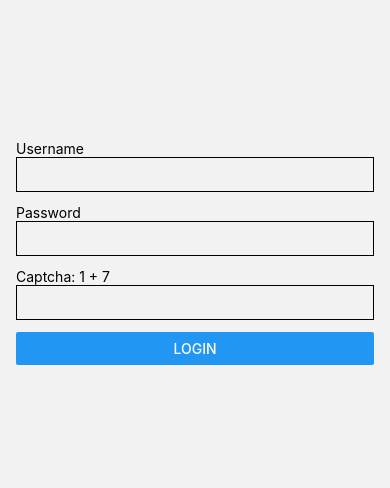
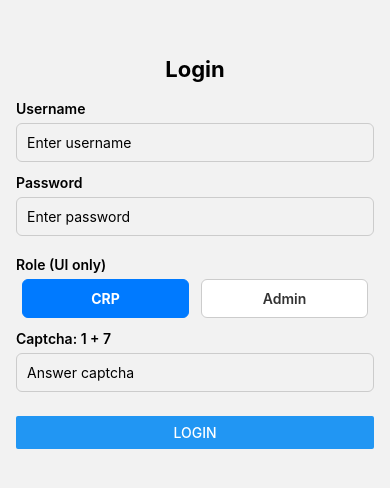
Before and after one commit to aayushmohan2099/CRP-EP-DEMO, a React Native app: screen /CRPDashboard in a window 390 px wide. Shown: the part 170-658 px from the top of the page. Built offline with nearby package versions, Linux system fonts and the light colour scheme.

Commit message:
Login Sucessfully fixed || App still Unstable

```diff
--- a/package.json
+++ b/package.json
@@ -11,6 +11,7 @@
   },
   "dependencies": {
     "@react-native-async-storage/async-storage": "^2.2.0",
+    "@react-native-picker/picker": "^2.11.4",
     "@react-native/new-app-screen": "0.82.1",
     "@react-navigation/native": "^7.1.18",
     "@react-navigation/native-stack": "^7.5.1",
--- a/src/api/gsApi.js
+++ b/src/api/gsApi.js
@@ -1,29 +1,66 @@
-const BASE_URL = 'https://script.google.com/macros/s/AKfycbyg8YtKekjYsmOrij_LNeqT8ZNl1ZAv_PTq7dr-uZ15hAFG6U1goUX-3Ru4Sc8MvOv8/exec';
+// src/api/gsApi.js
+// Updated API wrapper — login will POST username/password at top-level
+const BASE_URL = 'https://script.google.com/macros/s/AKfycbwNwkG9baa5nU1HJKFhRZdM7toMbDmTOmT2j79WZEfhnT3PpPq6TKek1-rUctdvOqX1/exec';
 
 async function call(action, params = {}) {
-  // build query string
-  const url = new URL(BASE_URL);
-  url.searchParams.append('action', action);
-  for (const k in params) {
-    if (typeof params[k] === 'object') url.searchParams.append(k, JSON.stringify(params[k]));
-    else if (params[k] !== undefined && params[k] !== null) url.searchParams.append(k, params[k]);
+  // Force POST for long payloads and for login specifically
+  const shouldPost = (
+    action === 'upload_media' ||
+    action === 'create' ||
+    action === 'update' ||
+    action === 'login' || // <--- ensure login uses POST with JSON body (username/password top-level)
+    params.payload !== undefined
+  );
+
+  if (shouldPost) {
+    const body = Object.assign({}, params, { action });
+    console.log('[gsApi] POST body', JSON.stringify(body).slice(0,2000));
+    try {
+      const res = await fetch(BASE_URL, {
+        method: 'POST',
+        headers: { 'Content-Type': 'application/json' },
+        body: JSON.stringify(body),
+      });
+      const text = await res.text();
+      console.log('[gsApi] POST', action, 'status', res.status, 'raw (first1k):', text && text.slice ? text.slice(0,1000) : text);
+      try { return JSON.parse(text); } catch (err) { return { __parse_error: true, status: res.status, text }; }
+    } catch (err) {
+      console.log('[gsApi] POST error', String(err));
+      return { __error: true, message: String(err) };
+    }
+  } else {
+    const url = new URL(BASE_URL);
+    url.searchParams.append('action', action);
+    for (const k in params) {
+      if (params[k] === undefined || params[k] === null) continue;
+      if (typeof params[k] === 'object') url.searchParams.append(k, JSON.stringify(params[k]));
+      else url.searchParams.append(k, params[k]);
+    }
+    console.log('[gsApi] GET url', url.toString());
+    try {
+      const res = await fetch(url.toString());
+      const text = await res.text();
+      console.log('[gsApi] GET', action, 'status', res.status, 'raw (first1k):', text && text.slice ? text.slice(0,1000) : text);
+      try { return JSON.parse(text); } catch (err) { return { __parse_error: true, status: res.status, text }; }
+    } catch (err) {
+      console.log('[gsApi] GET error', String(err));
+      return { __error: true, message: String(err) };
+    }
   }
-  const res = await fetch(url.toString());
-  const json = await res.json();
-  return json;
 }
 
 export default {
   list: (table) => call('list', { table }),
   read: (table, filterField, filterValue) => call('read', { table, filterField, filterValue }),
-  create: (table, payload) => call('create', { table, payload: JSON.stringify(payload) }),
-  update: (table, payload) => call('update', { table, payload: JSON.stringify(payload) }),
+  create: (table, payload) => call('create', { table, payload }),
+  update: (table, payload) => call('update', { table, payload }),
   delete: (table, id) => call('delete', { table, id }),
+  // LOGIN: send top-level username & password and force POST (see shouldPost)
   login: (username, password) => call('login', { username, password }),
   panchayatsByClf: (clf_id) => call('panchayats_by_clf', { clf_id }),
   villagesByPanchayat: (panchayat_id) => call('villages_by_panchayat', { panchayat_id }),
   shgsByVillage: (village_id) => call('shgs_by_village', { village_id }),
   beneficiariesByShg: (shg_id, recorded) => call('beneficiaries_by_shg', { shg_id, recorded }),
   analyticsByDistrict: () => call('analytics_by_district', {}),
-  uploadMedia: (files, folderId) => call('upload_media', { payload: JSON.stringify({ files, folderId }) }),
+  uploadMedia: (files, folderId) => call('upload_media', { payload: { files, folderId } }),
 };
--- a/src/screens/CRPDashboard.jsx
+++ b/src/screens/CRPDashboard.jsx
@@ -1,39 +1,92 @@
 import React, { useEffect, useState } from 'react';
-import { View, Text, Button, ScrollView } from 'react-native';
+import { View, Text, Button, ScrollView, ActivityIndicator, Alert } from 'react-native';
 import { getUser, clearUser } from '../utils/auth';
 import gsApi from '../api/gsApi';
 
 export default function CRPDashboard({ navigation }) {
   const [user, setUser] = useState(null);
   const [panchayats, setPanchayats] = useState([]);
+  const [loading, setLoading] = useState(true);
 
   useEffect(() => {
     (async () => {
-      const u = await getUser();
-      setUser(u);
-      if (u && u.assigned_clf_id) {
-        const res = await gsApi.panchayatsByClf(u.assigned_clf_id);
-        setPanchayats(res || []);
+      setLoading(true);
+      try {
+        const u = await getUser();
+        setUser(u || null);
+        if (u && u.assigned_clf_id) {
+          const res = await gsApi.panchayatsByClf(u.assigned_clf_id);
+          // Defensive handling: make sure res is an array
+          if (Array.isArray(res)) {
+            setPanchayats(res);
+          } else {
+            // If API returned an error diagnostic or wrapper, surface it
+            if (res && res.__parse_error) {
+              Alert.alert('Server error', 'Invalid server response: ' + (res.text ? res.text.slice(0,300) : ''));
+            } else if (res && res.__error) {
+              Alert.alert('Network error', res.message || 'Unknown network error');
+            } else if (res && res.error) {
+              Alert.alert('Server error', res.error);
+            } else {
+              // fallback: set empty array
+              setPanchayats([]);
+            }
+          }
+        } else {
+          setPanchayats([]);
+        }
+      } catch (err) {
+        console.warn('CRPDashboard load error', err);
+        Alert.alert('Error', String(err));
+        setPanchayats([]);
+      } finally {
+        setLoading(false);
       }
     })();
   }, []);
 
-  const logout = async () => { await clearUser(); navigation.replace('Login'); };
+  const logout = async () => {
+    await clearUser();
+    navigation.replace('Login');
+  };
 
   return (
-    <ScrollView style={{ flex:1, padding:16 }}>
-      <Text style={{ fontSize:20 }}>Welcome {user ? user.username : ''}</Text>
+    <ScrollView style={{ flex: 1, padding: 16 }}>
+      <Text style={{ fontSize: 20 }}>Welcome {user ? user.username : ''}</Text>
 
-      <Text style={{ marginTop:12, fontWeight:'bold' }}>Analytics (Your CLF)</Text>
-      {panchayats.map(p => (
-        <View key={p.id} style={{ padding:8, borderBottomWidth:1, borderColor:'#eee' }}>
-          <Text>{p.name} — Recorded: {p.recorded_count}</Text>
+      <Text style={{ marginTop: 12, fontWeight: 'bold' }}>Analytics (Your CLF)</Text>
+
+      {loading ? (
+        <View style={{ marginVertical: 20, alignItems: 'center' }}>
+          <ActivityIndicator size="large" />
         </View>
-      ))}
+      ) : (
+        <>
+          {panchayats.length === 0 ? (
+            <Text style={{ marginVertical: 12, color: '#666' }}>No Panchayats found or no data recorded yet.</Text>
+          ) : (
+            panchayats.map(p => (
+              <View key={p.id} style={{ padding: 8, borderBottomWidth: 1, borderColor: '#eee' }}>
+                <Text>{p.name} — Recorded: {p.recorded_count ?? 0}</Text>
+              </View>
+            ))
+          )}
+        </>
+      )}
 
-      <Button title="Record new Beneficiary Enterprise" onPress={() => navigation.navigate('SelectGP')} />
-      <Button title="View Recorded Beneficiaries" onPress={() => navigation.navigate('SelectGP', { viewOnly: true })} />
-      <Button title="Logout" onPress={logout} color='red' />
+      <View style={{ marginTop: 20 }}>
+        <Button title="Record new Beneficiary Enterprise" onPress={() => navigation.navigate('SelectGP')} />
+      </View>
+
+      <View style={{ marginTop: 12 }}>
+        <Button title="View Recorded Beneficiaries" onPress={() => navigation.navigate('SelectGP', { viewOnly: true })} />
+      </View>
+
+      <View style={{ marginTop: 12 }}>
+        <Button title="Logout" onPress={logout} color="red" />
+      </View>
+
+      <View style={{ height: 24 }} />
     </ScrollView>
   );
 }
--- a/src/screens/LoginScreen.jsx
+++ b/src/screens/LoginScreen.jsx
@@ -1,41 +1,126 @@
 import React, { useState } from 'react';
-import { View, Text, TextInput, Button, Alert } from 'react-native';
+import { View, Text, TextInput, Button, Alert, TouchableOpacity, StyleSheet } from 'react-native';
 import gsApi from '../api/gsApi';
 import { saveUser } from '../utils/auth';
 
 function randomCaptcha() {
-  const a = Math.floor(Math.random()*9)+1;
-  const b = Math.floor(Math.random()*9)+1;
-  return { q: `${a} + ${b}`, ans: String(a+b) };
+  const a = Math.floor(Math.random() * 9) + 1;
+  const b = Math.floor(Math.random() * 9) + 1;
+  return { q: `${a} + ${b}`, ans: String(a + b) };
 }
 
 export default function LoginScreen({ navigation }) {
   const [username, setUsername] = useState('');
   const [password, setPassword] = useState('');
+  const [selectedRole, setSelectedRole] = useState('CRP'); // UI-only selection
   const [captcha] = useState(randomCaptcha());
   const [captchaInput, setCaptchaInput] = useState('');
+  const [loading, setLoading] = useState(false);
 
   const doLogin = async () => {
-    if (String(captchaInput).trim() !== String(captcha.ans)) return Alert.alert('Captcha incorrect');
-    const res = await gsApi.login(username, password);
-    if (res && res.success) {
-      await saveUser(res.user);
-      if (String(res.user.role).toLowerCase() === 'crp') navigation.replace('CRPDashboard');
-      else navigation.replace('AdminDashboard');
-    } else {
-      Alert.alert('Login failed', res.message || 'Invalid credentials');
+    if (String(captchaInput).trim() !== String(captcha.ans)) {
+      return Alert.alert('Captcha incorrect');
+    }
+    if (!username || !password) {
+      return Alert.alert('Validation', 'Please enter username and password');
+    }
+
+    setLoading(true);
+    try {
+      // NOTE: only username & password are sent to GAS (role is UI-only)
+      const res = await gsApi.login(username, password);
+
+      if (res && res.success) {
+        await saveUser(res.user);
+        // Use server-side role to decide navigation (server is authority)
+        const serverRole = String(res.user.role || '').toLowerCase();
+        if (serverRole === 'crp') navigation.replace('CRPDashboard');
+        else navigation.replace('AdminDashboard');
+      } else {
+        Alert.alert('Login failed', res && (res.message || res.text) ? (res.message || res.text) : 'Invalid credentials');
+      }
+    } catch (err) {
+      Alert.alert('Error', String(err));
+    } finally {
+      setLoading(false);
     }
   };
 
   return (
-    <View style={{ flex:1, padding:16, justifyContent:'center' }}>
-      <Text>Username</Text>
-      <TextInput value={username} onChangeText={setUsername} style={{ borderWidth:1, marginBottom:12, padding:8 }} />
-      <Text>Password</Text>
-      <TextInput secureTextEntry value={password} onChangeText={setPassword} style={{ borderWidth:1, marginBottom:12, padding:8 }} />
-      <Text>Captcha: {captcha.q}</Text>
-      <TextInput value={captchaInput} onChangeText={setCaptchaInput} style={{ borderWidth:1, marginBottom:12, padding:8 }} keyboardType='numeric' />
-      <Button title="Login" onPress={doLogin} />
+    <View style={styles.container}>
+      <Text style={styles.title}>Login</Text>
+
+      <Text style={styles.label}>Username</Text>
+      <TextInput
+        value={username}
+        onChangeText={setUsername}
+        style={styles.input}
+        placeholder="Enter username"
+        autoCapitalize="none"
+      />
+
+      <Text style={styles.label}>Password</Text>
+      <TextInput
+        secureTextEntry
+        value={password}
+        onChangeText={setPassword}
+        style={styles.input}
+        placeholder="Enter password"
+      />
+
+      <Text style={[styles.label, { marginTop: 8 }]}>Role (UI only)</Text>
+      <View style={styles.roleRow}>
+        <TouchableOpacity
+          style={[styles.roleButton, selectedRole === 'CRP' ? styles.roleButtonActive : null]}
+          onPress={() => setSelectedRole('CRP')}
+        >
+          <Text style={selectedRole === 'CRP' ? styles.roleTextActive : styles.roleText}>CRP</Text>
+        </TouchableOpacity>
+
+        <TouchableOpacity
+          style={[styles.roleButton, selectedRole === 'Admin' ? styles.roleButtonActive : null]}
+          onPress={() => setSelectedRole('Admin')}
+        >
+          <Text style={selectedRole === 'Admin' ? styles.roleTextActive : styles.roleText}>Admin</Text>
+        </TouchableOpacity>
+      </View>
+
+      <Text style={styles.label}>Captcha: {captcha.q}</Text>
+      <TextInput
+        value={captchaInput}
+        onChangeText={setCaptchaInput}
+        style={styles.input}
+        placeholder="Answer captcha"
+        keyboardType="numeric"
+      />
+
+      <View style={{ marginTop: 12 }}>
+        <Button title={loading ? 'Logging in...' : 'Login'} onPress={doLogin} disabled={loading} />
+      </View>
     </View>
   );
 }
+
+const styles = StyleSheet.create({
+  container: { flex: 1, padding: 16, justifyContent: 'center' },
+  title: { fontSize: 22, fontWeight: 'bold', marginBottom: 18, textAlign: 'center' },
+  label: { marginBottom: 6, fontWeight: '600' },
+  input: { borderWidth: 1, borderColor: '#ccc', marginBottom: 12, padding: 10, borderRadius: 6 },
+  roleRow: { flexDirection: 'row', justifyContent: 'space-between', marginBottom: 12 },
+  roleButton: {
+    flex: 1,
+    paddingVertical: 10,
+    marginHorizontal: 6,
+    borderWidth: 1,
+    borderColor: '#ccc',
+    borderRadius: 6,
+    alignItems: 'center',
+    backgroundColor: '#fff'
+  },
+  roleButtonActive: {
+    backgroundColor: '#007aff',
+    borderColor: '#007aff'
+  },
+  roleText: { color: '#333', fontWeight: '600' },
+  roleTextActive: { color: '#fff', fontWeight: '700' }
+});
```
Also changed, not shown: 1 other file (tests, documents, lock files or other folders).
